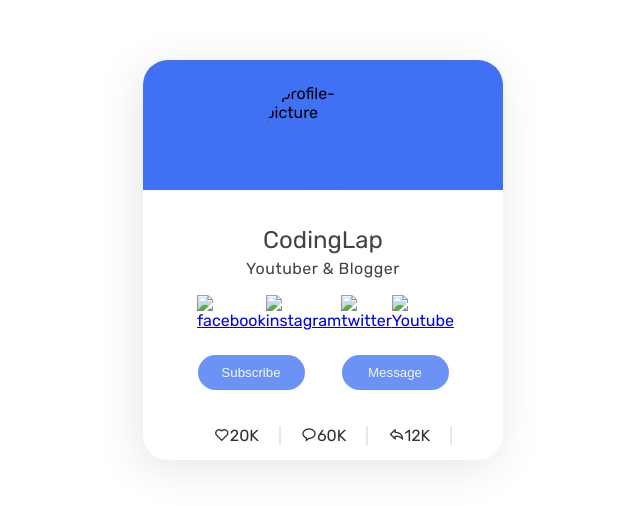
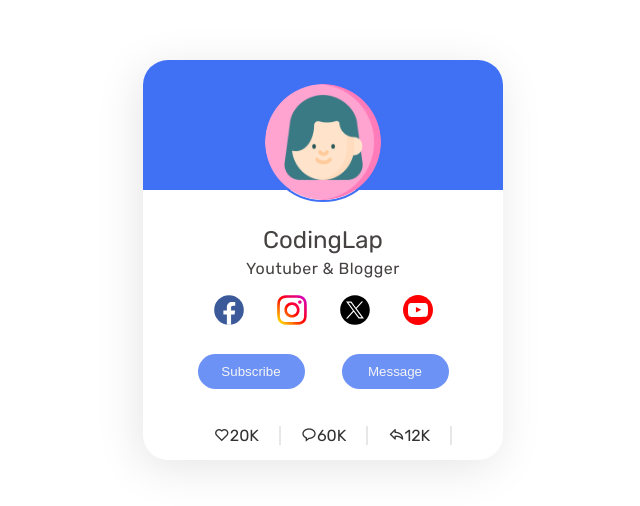
Before and after one commit to iamirayman/profile, a plain HTML site: page index.html in a window 1280 px wide. Shown: the part 140-646 px from the top of the page, without its empty margins (317-957 px from the left). Drawn offline with nearby package versions, Linux system fonts and the light colour scheme; the site is published under a folder, as on GitHub Pages, so addresses that start at the root find nothing.

Commit message:
Update index.html

```diff
--- a/index.html
+++ b/index.html
@@ -16,7 +16,7 @@
   <body>
     <section>
       <header class="img-container">
-        <img src="/imges/profile-picture.png" alt="profile-picture" />
+        <img src="imges/profile-picture.png" alt="profile-picture" />
       </header>
       <main class="social-container">
         <div class="name">
@@ -24,18 +24,18 @@
           <p>Youtuber & Blogger</p>
         </div>
         <article class="social-icon">
-          <a href="#"><img src="/imges/facebook-5221.svg" alt="facebook" /></a>
+          <a href="#"><img src="imges/facebook-5221.svg" alt="facebook" /></a>
           <a href="#"
-            ><img src="/imges/instagram-logo-8869.svg" alt="instagram"
+            ><img src="imges/instagram-logo-8869.svg" alt="instagram"
           /></a>
           <a href="#"
             ><img
-              src="/imges/twitter-x-logo-black-round-20851.svg"
+              src="imges/twitter-x-logo-black-round-20851.svg"
               alt="twitter"
           /></a>
           <a href="#"
             ><img
-              src="/imges/youtube-circle-logo-svgrepo-com.svg"
+              src="imges/youtube-circle-logo-svgrepo-com.svg"
               alt="Youtube"
           /></a>
         </article>
```
